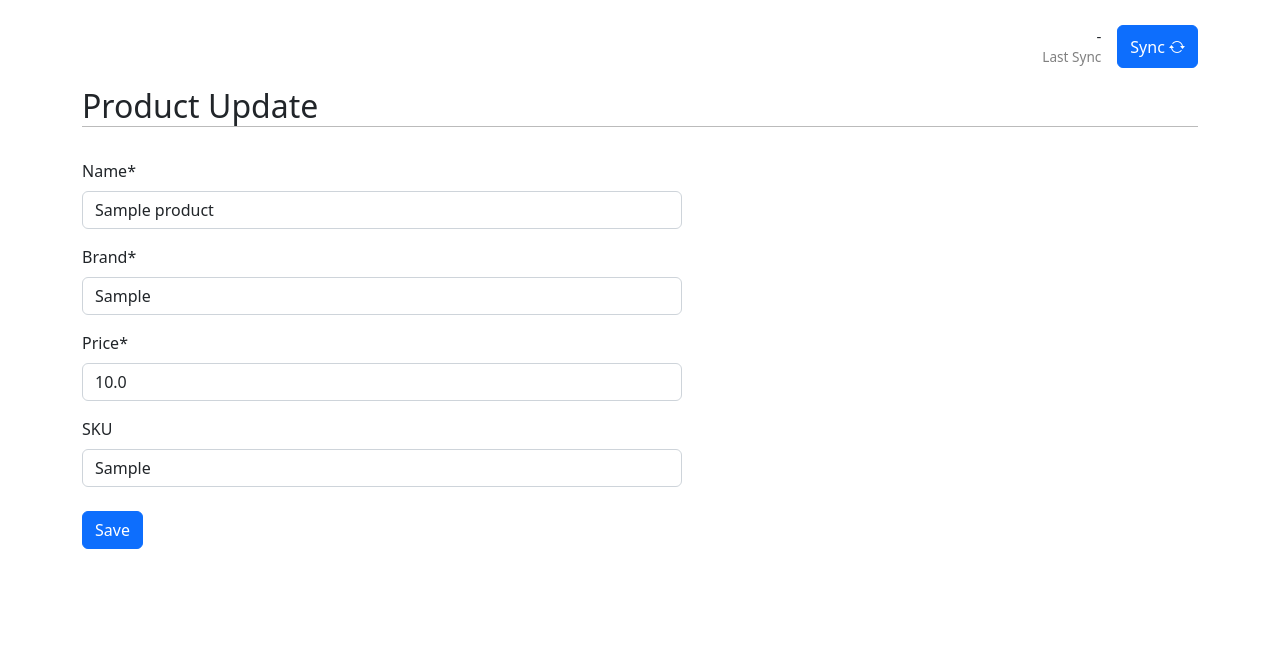
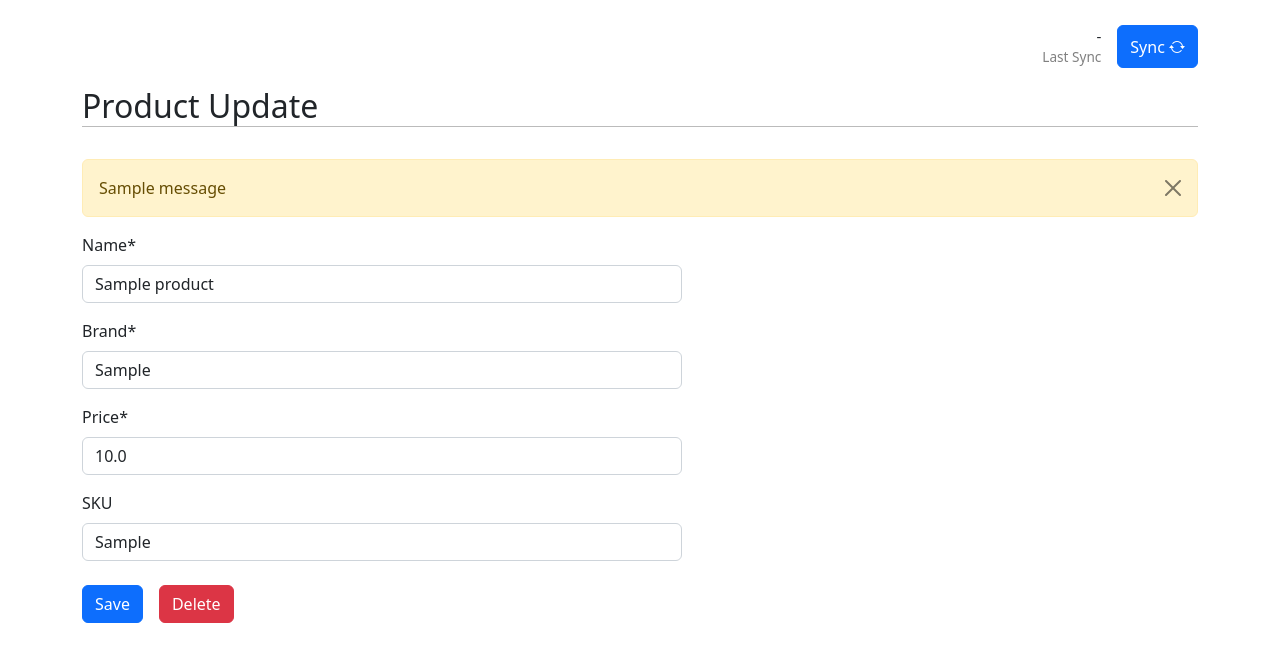
Before and after one commit to luciano-im/app-cobranzas, a Django app: page /products/update/1/ in a window 1280 px wide. Shown: the part 56-718 px from the top of the page. Run offline with Django 4.2, Linux system fonts and the light colour scheme; a user stored in the database is signed in; tables that the repository leaves empty hold one stand-in row (values such as "Sample post"); one stand-in notice (Sample message) is shown; some libraries are stand-ins or nearby versions.

Commit message:
✨ Create delete product view and add delete button to update product template

```diff
--- a/cobranzas/app/templates/update_product.html
+++ b/cobranzas/app/templates/update_product.html
@@ -5,9 +5,46 @@
 
 {% block content %}
   <h2>{% translate "Product Update" %}</h2>
+
+  {% if messages %}
+    {% for message in messages %}
+      <div class="alert alert-warning alert-dismissible fade show" role="alert">
+        {{ message }}
+        <button type="button" class="btn-close" data-bs-dismiss="alert" aria-label="Close"></button>
+      </div>
+    {% endfor %}
+  {% endif %}
+
   <form method="post">
     {% csrf_token %}
     {{ form|crispy }}
-    <input type="submit" value="{% translate "Save" context "Save button" %}" class="btn btn-primary">
+    <div class="d-flex flex-row justify-content-start align-items-center mt-4">
+      <input type="submit" value="{% translate "Save" context "Save button" %}" class="btn btn-primary me-3 mt-0">
+      <button type="button" class="btn btn-danger" data-bs-toggle="modal" data-bs-target="#delete-modal">
+        {% translate "Delete" context "Delete button" %}
+      </button>
+    </div>
   </form>
+
+  <!-- Modal -->
+  <div class="modal fade" id="delete-modal" tabindex="-1" aria-hidden="true">
+    <div class="modal-dialog modal-dialog-centered">
+      <div class="modal-content">
+        <div class="modal-header">
+          <h1 class="modal-title fs-5" id="exampleModalLabel">{% translate "Are you sure?" context "Delete modal dialog title" %}</h1>
+          <button type="button" class="btn-close" data-bs-dismiss="modal" aria-label="Close"></button>
+        </div>
+        <div class="modal-body">
+          {% translate "Do you really want to delete this product?" context "Delete modal dialog text" %}
+        </div>
+        <div class="modal-footer">
+          <button type="button" class="btn btn-secondary" data-bs-dismiss="modal">{% translate "No" %}</button>
+          <form method="POST" action="{% url 'delete-product' object.pk  %}">
+            {% csrf_token %}
+            <input type="submit" class="btn btn-danger mt-0" value="{% translate "Delete" context "Delete button" %}">
+          </form>
+        </div>
+      </div>
+    </div>
+  </div>
 {% endblock %}
--- a/cobranzas/app/views.py
+++ b/cobranzas/app/views.py
@@ -1,16 +1,18 @@
 from dateutil.relativedelta import relativedelta
 
 from datetime import datetime, time
+from django.contrib import messages
 from django.contrib.auth.mixins import LoginRequiredMixin
 from django.contrib.auth.views import LoginView
 from django.core.exceptions import PermissionDenied, ValidationError
 from django.db import transaction
 from django.db.models import Q, Count, F, Sum, Subquery, OuterRef
-from django.urls import reverse
+from django.http import HttpResponseRedirect
+from django.urls import reverse, reverse_lazy
 from django.utils import timezone
 from django.utils.translation import gettext_lazy as _
 from django.views import View
-from django.views.generic import TemplateView, CreateView, ListView
+from django.views.generic import TemplateView, CreateView, ListView, DeleteView
 from django.views.generic.base import ContextMixin, TemplateResponseMixin
 from django.views.generic.edit import UpdateView
 
@@ -182,6 +184,21 @@ class ProductUpdateView(LoginRequiredMixin, AdminPermission, UpdateView):
 
     def get_success_url(self):
         return reverse('list-product')
+
+
+class ProductDeleteView(LoginRequiredMixin, AdminPermission, DeleteView):
+    model = Product
+    success_url = reverse_lazy('list-product')
+
+    def form_valid(self, form):
+        self.object = self.get_object()
+        if not SaleProduct.objects.filter(product=self.object).exists():
+            success_url = self.get_success_url()
+            self.object.delete()
+            return HttpResponseRedirect(success_url)
+        else:
+            messages.add_message(self.request, messages.ERROR, _("The product has already been used in a sale, it cannot be deleted!"))
+            return HttpResponseRedirect(reverse('update-product', kwargs={"pk": self.object.pk}))
 
 
 class ProductListView(LoginRequiredMixin, AdminPermission, ListView, FilterSetView):
--- a/cobranzas/cobranzas/urls.py
+++ b/cobranzas/cobranzas/urls.py
@@ -20,6 +20,7 @@ from django.urls import path, include
 from app.views import HomeView, UserCreationView, UserListView, CustomerCreationView, CustomerUpdateView
 from app.views import CustomerListView, SaleCreationView, SaleUpdateView, SaleListView
 from app.views import ProductCreationView, ProductUpdateView, ProductListView, LoginView, PendingBalanceListView
+from app.views import ProductDeleteView
 from collection.views import CollectionCreationView, CollectionListView, CollectionPrintView
 from collection.views import CollectionDataView, PendingCollectionView, LocalCollectionPrintView
 from collection.views import CollectionUpdateView, CollectionDeliveryView, CollectionDeliveryListView
@@ -37,6 +38,7 @@ urlpatterns = [
     path('customers/list/', CustomerListView.as_view(), name='list-customers'),
     path('products/create/', ProductCreationView.as_view(), name='create-product'),
     path('products/update/<pk>/', ProductUpdateView.as_view(), name='update-product'),
+    path('products/delete/<pk>/', ProductDeleteView.as_view(), name='delete-product'),
     path('products/list/', ProductListView.as_view(), name='list-product'),
     path('sales/create/', SaleCreationView.as_view(), name='create-sale'),
     path('sales/update/<pk>/', SaleUpdateView.as_view(), name='update-sale'),
```
